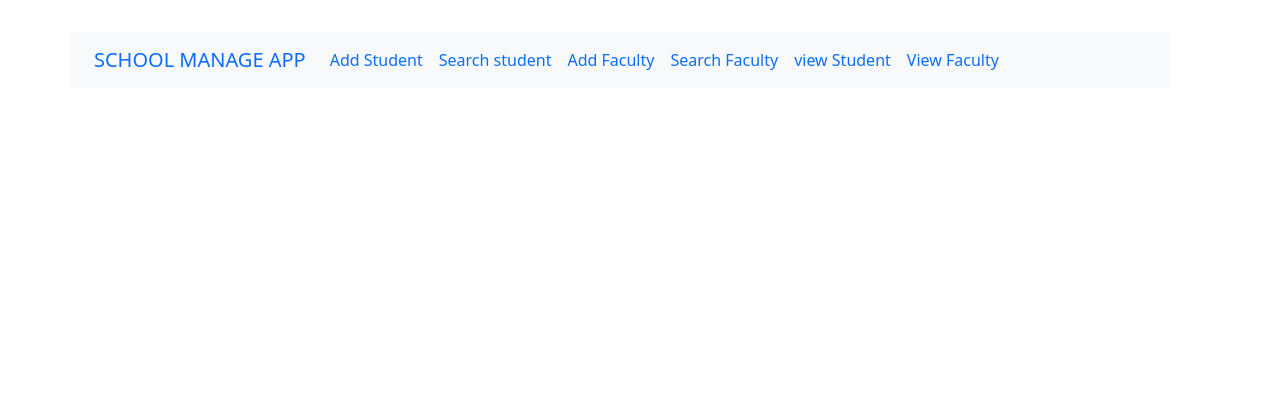
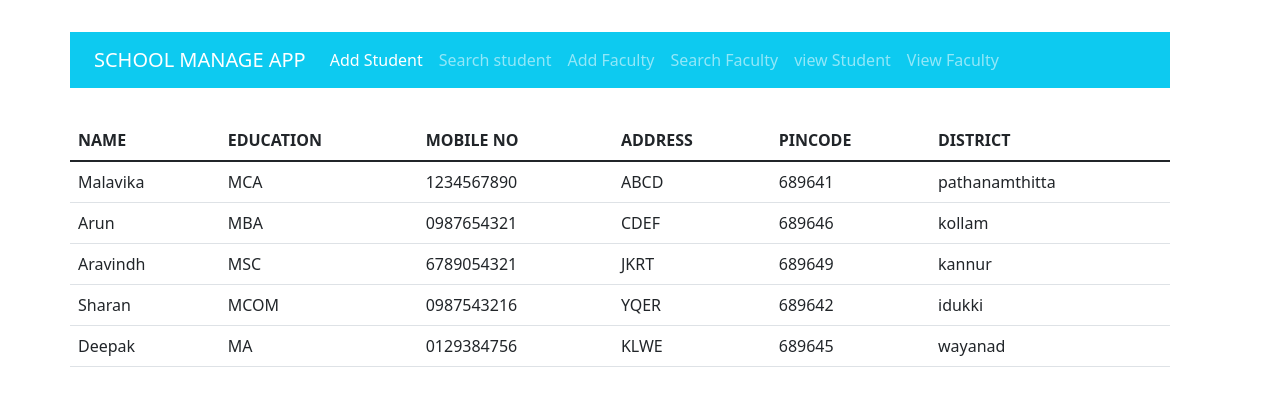
Before and after one commit to Seenusneha4/schoolmanageapp, a React (Create React App) app: page /viewfac in a window 1280 px wide. Shown: the top 406 px of the page. Built offline with nearby package versions, Linux system fonts and the light colour scheme.

Commit message:
viewingfaculty

```diff
--- a/src/Components/Header.js
+++ b/src/Components/Header.js
@@ -7,7 +7,7 @@ const Header = () => {
         <div className="container">
     <div className="row div col col-12 col-sm-12 col-md-12 col-lg-12 col-xl-12 col-xxl-12">
         <div className="row g-3">
-        <nav class="navbar navbar-expand-lg bg-light">
+        <nav class="navbar navbar-expand-lg navbar-dark bg-info">
   <div class="container-fluid">
     <Link  class="navbar-brand"  to="/">SCHOOL MANAGE APP</Link>
     <button class="navbar-toggler" type="button" data-bs-toggle="collapse" data-bs-target="#navbarNav" aria-controls="navbarNav" aria-expanded="false" aria-label="Toggle navigation">
--- a/src/Components/Viewfaculty.js
+++ b/src/Components/Viewfaculty.js
@@ -2,9 +2,49 @@ import React from 'react'
 import Header from './Header'
 
 const Viewfaculty = () => {
+    var facultylist=[{"name":"Malavika","education":"MCA","mobile":"1234567890","address":"ABCD","pincode":"689641","district":"pathanamthitta"},
+    {"name":"Arun","education":"MBA","mobile":"0987654321","address":"CDEF","pincode":"689646","district":"kollam"},
+    {"name":"Aravindh","education":"MSC","mobile":"6789054321","address":"JKRT","pincode":"689649","district":"kannur"},
+    {"name":"Sharan","education":"MCOM","mobile":"0987543216","address":"YQER","pincode":"689642","district":"idukki"},
+    {"name":"Deepak","education":"MA","mobile":"0129384756","address":"KLWE","pincode":"689645","district":"wayanad"}
+]
   return (
     <div>
         <Header/>
+        <div className="container">
+    <div className="row div col col-12 col-sm-12 col-md-12 col-lg-12 col-xl-12 col-xxl-12">
+        <div className="row g-3">
+        <table class="table">
+  <thead>
+    <tr>
+      <th scope="col">NAME</th>
+      <th scope="col">EDUCATION</th>
+      <th scope="col">MOBILE NO</th>
+      <th scope="col">ADDRESS</th>
+      <th scope="col">PINCODE</th>
+      <th scope="col">DISTRICT</th>
+
+    </tr>
+  </thead>
+  <tbody>
+      {facultylist.map((value,key)=>{return<tr>
+
+
+
+      <td>{value.name}</td>
+      <td>{value.education}</td>
+      <td>{value.mobile}</td>
+      <td>{value.address}</td>
+      <td>{value.pincode}</td>
+      <td>{value.district}</td>
+
+    </tr>
+})}
+  </tbody>
+</table>
+        </div>
+    </div>
+</div>
     </div>
   )
 }
```
